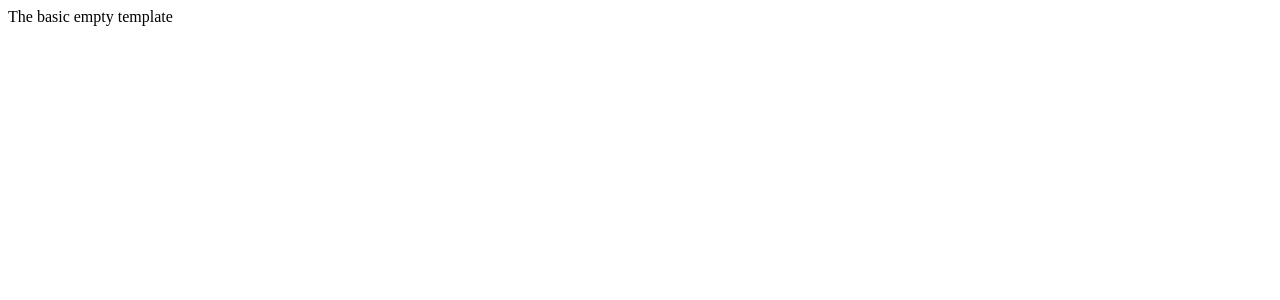
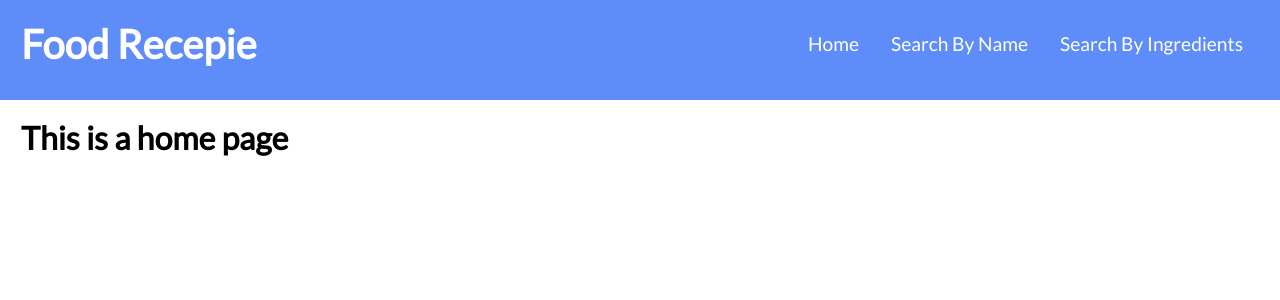
Before and after one commit to AnthonyALu/Hackaton-project, a React (Create React App) app: page / in a window 1280 px wide. Shown: the top 300 px of the page. Built offline with nearby package versions, Linux system fonts and the light colour scheme.

Commit message:
Routing has been implemented, there three different pages

```diff
--- a/package.json
+++ b/package.json
@@ -8,6 +8,7 @@
     "@testing-library/user-event": "^7.1.2",
     "react": "^17.0.2",
     "react-dom": "^17.0.2",
+    "react-router-dom": "^5.3.0",
     "react-scripts": "4.0.3"
   },
   "scripts": {
--- a/src/App.js
+++ b/src/App.js
@@ -1,11 +1,27 @@
-import React from 'react'
+import React from 'react';
+import { Switch, Route } from 'react-router-dom';
+import Navigation from './components/Navigation';
+import HomePage from './components/HomePage';
+import SerachByName from './components/SearchByName';
+import SearchByIngredients from './components/SerachByIngredients';
 
 const App = () => {
   return (
-    <div >
-          The basic empty template
-    </div>
-  )
-}
+    <>
+      <Navigation />
+      <Switch>
+        <Route exact path='/'>
+          <HomePage />
+        </Route>
+        <Route path='/searchname'>
+          <SerachByName />
+        </Route>
+        <Route path='/searchingredients'>
+          <SerachByName />
+        </Route>
+      </Switch>
+    </>
+  );
+};
 
-export default App
+export default App;
--- /dev/null
+++ b/src/components/HomePage.js
@@ -0,0 +1,11 @@
+import React, { useState, useEffect } from 'react';
+
+const HomePage = () => {
+  return (
+    <div className='container'>
+      <h1>This is a home page</h1>
+    </div>
+  );
+};
+
+export default HomePage;
--- /dev/null
+++ b/src/components/Navigation.js
@@ -0,0 +1,33 @@
+import React from 'react';
+import { Link } from 'react-router-dom';
+
+const Navigation = () => {
+  return (
+    <>
+      <section className='section'>
+        <div className='container'>
+          <header className='header'>
+            <div className='logo-container'>
+              <h2>Food Recepie</h2>
+            </div>
+            <nav className='navbar'>
+              <ul>
+                <li>
+                  <Link to='/'>Home</Link>
+                </li>
+                <li>
+                  <Link to='/searchname'>Search By Name</Link>
+                </li>
+                <li>
+                  <Link to='/searchingredients'>Search By Ingredients</Link>
+                </li>
+              </ul>
+            </nav>
+          </header>
+        </div>
+      </section>
+    </>
+  );
+};
+
+export default Navigation;
--- /dev/null
+++ b/src/components/SearchByName.js
@@ -0,0 +1,11 @@
+import React from 'react';
+
+const SerachByName = () => {
+  return (
+    <div className='container'>
+      <h1>This page is for serach by name</h1>
+    </div>
+  );
+};
+
+export default SerachByName;
--- /dev/null
+++ b/src/components/SerachByIngredients.js
@@ -0,0 +1,11 @@
+import React from 'react';
+
+const SearchByIngredients = () => {
+  return (
+    <div className='container'>
+      <h1>This page is for serach by ingredients</h1>
+    </div>
+  );
+};
+
+export default SearchByIngredients;
--- /dev/null
+++ b/src/index.css
@@ -0,0 +1,49 @@
+@import url('https://fonts.googleapis.com/css2?family=Lato&display=swap');
+
+* {
+  box-sizing: border-box;
+  margin: 0;
+  padding: 0;
+}
+body {
+  font-family: 'Lato', sans-serif;
+
+  line-height: 1.4;
+}
+.section {
+  height: 100px;
+  background: rgb(94, 141, 250);
+  color: #fff;
+}
+.container {
+  width: 1270px;
+  margin: 0 auto;
+  padding: 1rem;
+}
+
+.header {
+  display: flex;
+  justify-content: space-between;
+  align-items: center;
+}
+.logo-container h2 {
+  font-size: 2.5rem;
+}
+.navbar ul {
+  list-style-type: none;
+  display: flex;
+  justify-content: space-evenly;
+  align-items: center;
+}
+
+.navbar ul li {
+  margin: 0 1rem;
+}
+.navbar ul li a {
+  text-decoration: none;
+  color: #fff;
+  font-size: 1.2rem;
+
+  padding-bottom: 0.5rem;
+  transition: all 0.3s ease-in-out;
+}
--- a/src/index.js
+++ b/src/index.js
@@ -1,5 +1,12 @@
 import React from 'react';
 import ReactDOM from 'react-dom';
 import App from './App';
+import { BrowserRouter as Router } from 'react-router-dom';
+import './index.css';
 
-ReactDOM.render(<App />, document.getElementById('root'));
+ReactDOM.render(
+  <Router>
+    <App />
+  </Router>,
+  document.getElementById('root')
+);
```
Also changed, not shown: 1 other file (tests, documents, lock files or other folders).
